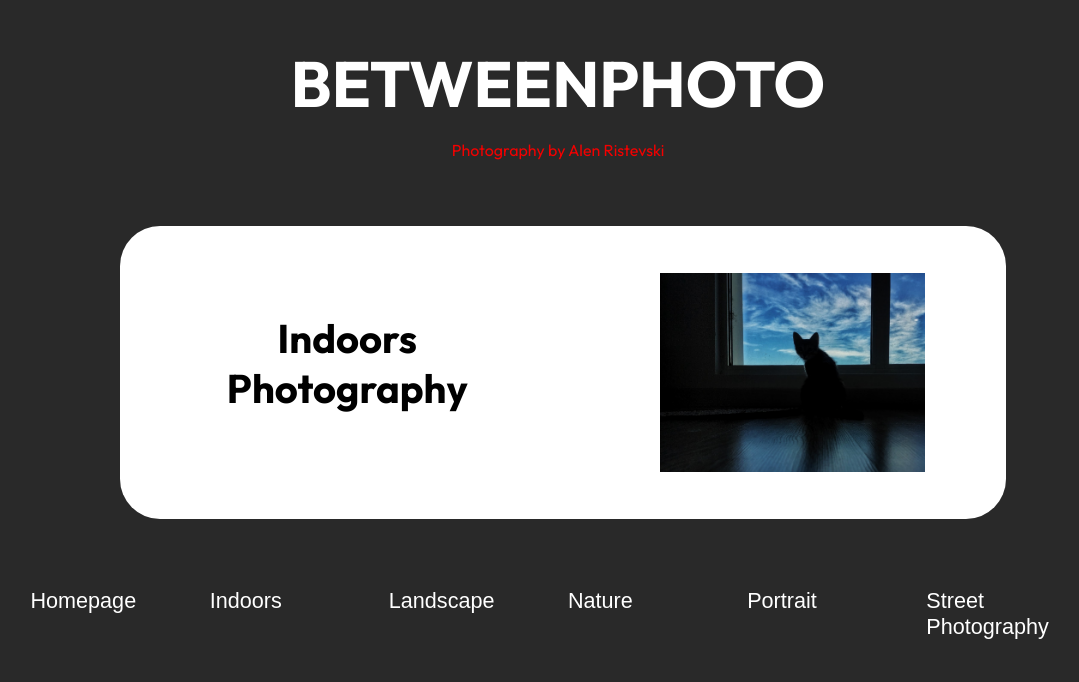
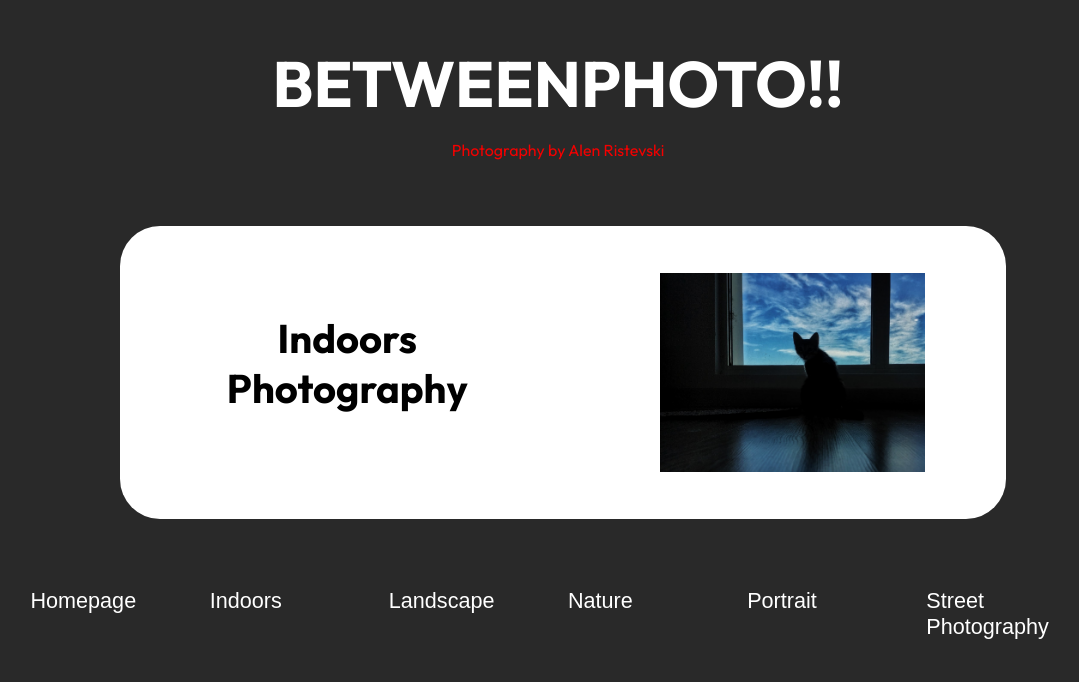
Before and after one commit to RistevskiAlen/Betweenphoto, a plain HTML site: page indoors.html in a window 1280 px wide. Shown: the part 117-799 px from the top of the page, without its empty margins (77-1156 px from the left). Drawn offline with Linux system fonts and the light colour scheme; a web font is replaced by a local one.

Commit message:
update again

```diff
--- a/indoors.html
+++ b/indoors.html
@@ -13,7 +13,7 @@
 
 <body>
   <div class="wp-text">
-    <h1 class="main-title">BETWEENPHOTO</h1>
+    <h1 class="main-title">BETWEENPHOTO!!</h1>
     <p class="sub-title">Photography by Alen Ristevski</p>
     <div class="boxmotto">
       <h2> <span>Indoors</span> <span>Photography</span></h2>
```
